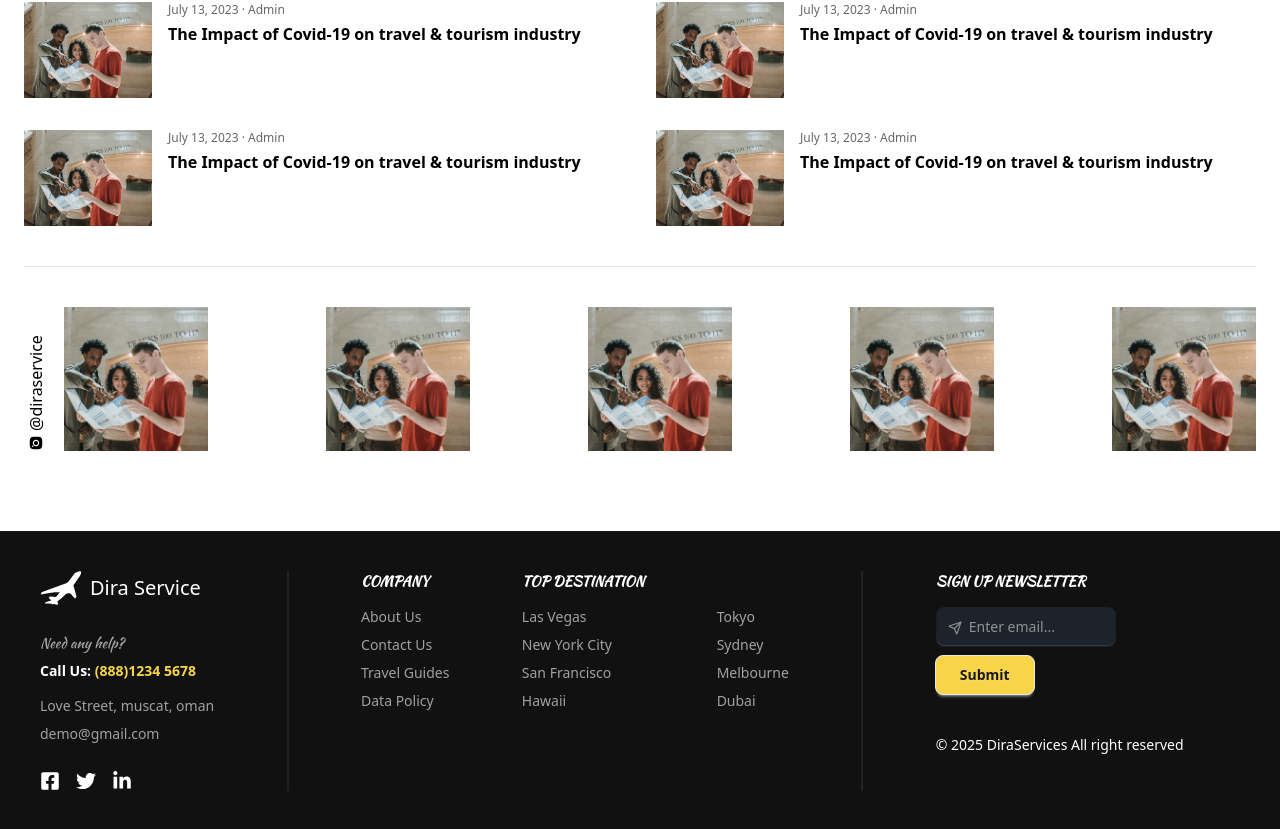
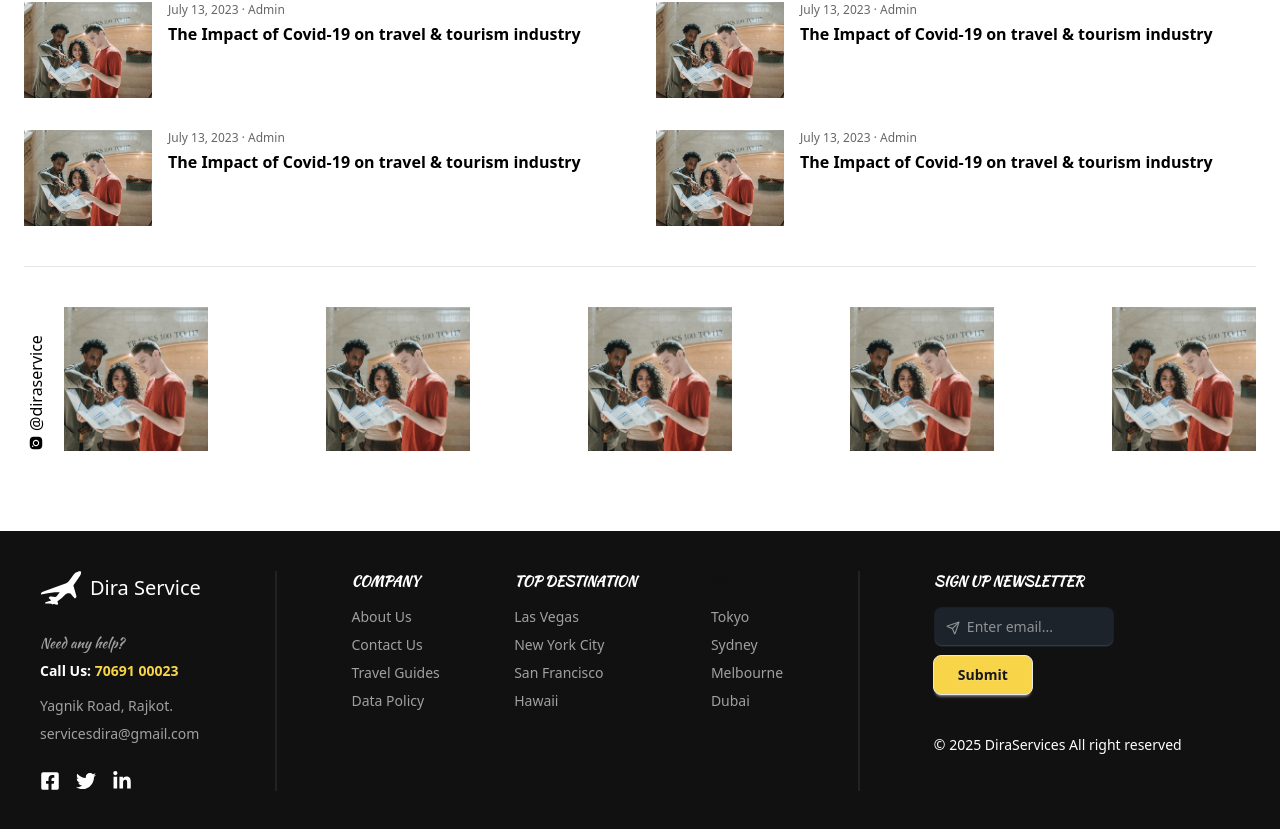
Before and after one commit to DarshikR/Harsh-Bhai, a React (Vite) app: page / in a window 1280 px wide. Shown: the part 4365-5194 px from the top of the page. Built offline with nearby package versions, Linux system fonts and the light colour scheme.

Commit message:
also in footer

```diff
--- a/src/components/common/Footer.jsx
+++ b/src/components/common/Footer.jsx
@@ -13,9 +13,9 @@ const Footer = () => {
                         <h3 className='text-xl'>Dira Service</h3>
                     </div>
                     <p className='font-kaushan opacity-60'>Need any help?</p>
-                    <h5 className='mb-2 leading-snug'><b>Call Us: <span className='text-[#f8d448]'>(888)1234 5678</span></b></h5>
-                    <p className=' opacity-60'>Love Street, muscat, oman</p>
-                    <a className='leading-snug opacity-60' href="mailto:demo@gmail.com">demo@gmail.com</a>
+                    <h5 className='mb-2 leading-snug'><b>Call Us: <a href="tel:7069100023" className='text-[#f8d448]'>70691 00023</a></b></h5>
+                    <p className=' opacity-60'>Yagnik Road, Rajkot.</p>
+                    <a className='leading-snug opacity-60' href="mailto:servicesdira@gmail.com">servicesdira@gmail.com</a>
                     <div className="grid grid-flow-col gap-4 text-xl mt-5">
                         <a>
                             <FaFacebookSquare />
```
